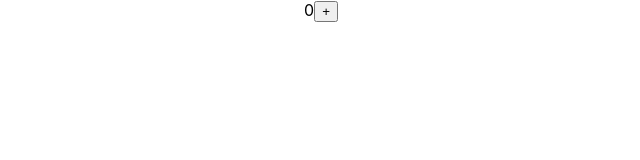
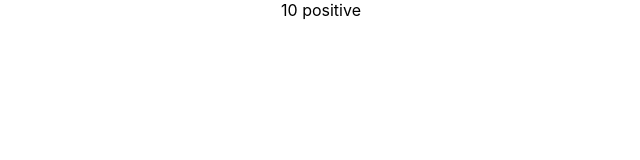
Before and after one commit to kbu715/react-typescript-demo, a React (Create React App) app: page / in a window 1280 px wide. Shown: the top 160 px of the page, without its empty margins (319-959 px from the left). Built offline with nearby package versions, Linux system fonts and the light colour scheme.

Commit message:
✨ Restricting Props with React and TypeScript

```diff
--- a/src/App.tsx
+++ b/src/App.tsx
@@ -1,40 +1,10 @@
 import './App.css';
-import Test from './components/Test';
-// import { List } from './components/generics/List';
+import { RandomNumber } from './components/restriction/RandomNumber';
 
 function App() {
   return (
     <div className="App">
-      {/* <List
-        items={['Batman', 'Superman', 'Wonder Woman']}
-        onClick={item => console.log(item)}
-      /> */}
-      {/* <List items={[1, 2, 3]} onClick={item => console.log(item)} /> */}
-      {/* <List
-        items={[
-          {
-            id: 1,
-            first: 'Bruce',
-            last: 'Wayne',
-            address: 'LA'
-          },
-          {
-            id: 2,
-            first: 'Clark',
-            last: 'Kent',
-            address: 'Tokyo'
-          },
-          {
-            id: 3,
-            first: 'Princess',
-            last: 'Diana',
-            address: 'Seoul'
-          }
-        ]}
-        onClick={item => console.log(item)}
-      /> */}
-
-      <Test />
+      <RandomNumber value={10} isPositive />
     </div>
   );
 }
--- /dev/null
+++ b/src/components/restriction/RandomNumber.tsx
@@ -0,0 +1,37 @@
+type RandomNumberType = {
+  value: number
+}
+
+type PositiveNumber = RandomNumberType & {
+  isPositive: boolean
+  isNegative?: never
+  isZero?: never
+}
+
+type NegativeNumber = RandomNumberType & {
+  isNegative: boolean
+  isPositive?: never
+  isZero?: never
+}
+
+type Zero = RandomNumberType & {
+  isZero: boolean
+  isPositive?: never
+  isNegative?: never
+}
+
+type RandomNumberProps = PositiveNumber | NegativeNumber | Zero
+
+export const RandomNumber = ({
+  value,
+  isPositive,
+  isNegative,
+  isZero,
+}: RandomNumberProps) => {
+  return (
+    <div>
+      {value} {isPositive && 'positive'} {isNegative && 'negative'} {' '}
+      {isZero && 'zero'}
+    </div>
+  )
+}
```
